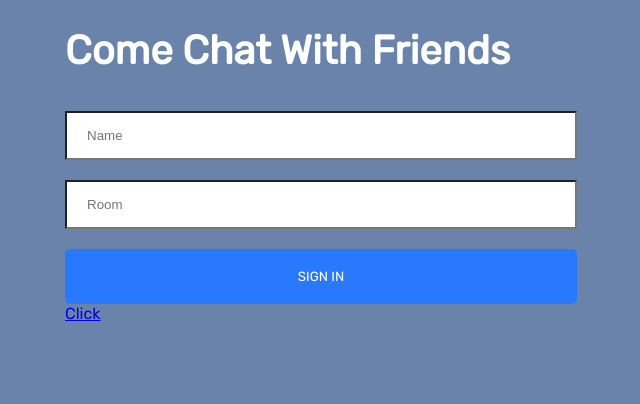
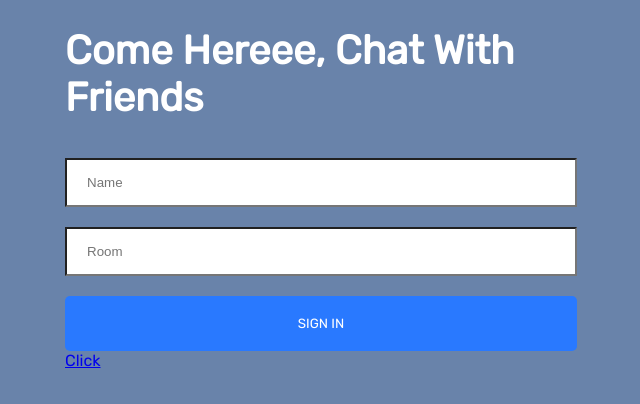
Before and after one commit to Jonsy13/Chat_App_Front, a React (Create React App) app: page / in a window 1280 px wide. Shown: the top 404 px of the page, without its empty margins (319-959 px from the left). Built offline with nearby package versions, Linux system fonts and the light colour scheme.

Commit message:
Testing
Signed-off-by: Jonsy13 <vedant.shrotria@mayadata.io>

```diff
--- a/src/Components/Join/Join.js
+++ b/src/Components/Join/Join.js
@@ -10,7 +10,7 @@ export default function SignIn() {
   return (
     <div className="joinOuterContainer">
       <div className="joinInnerContainer">
-        <h1 className="heading">Come Chat With Friends</h1>
+        <h1 className="heading">Come Hereee,  Chat With Friends</h1>
         <div>
           <input placeholder="Name" className="joinInput" type="text" onChange={(event) => setName(event.target.value)} />
         </div>
```
